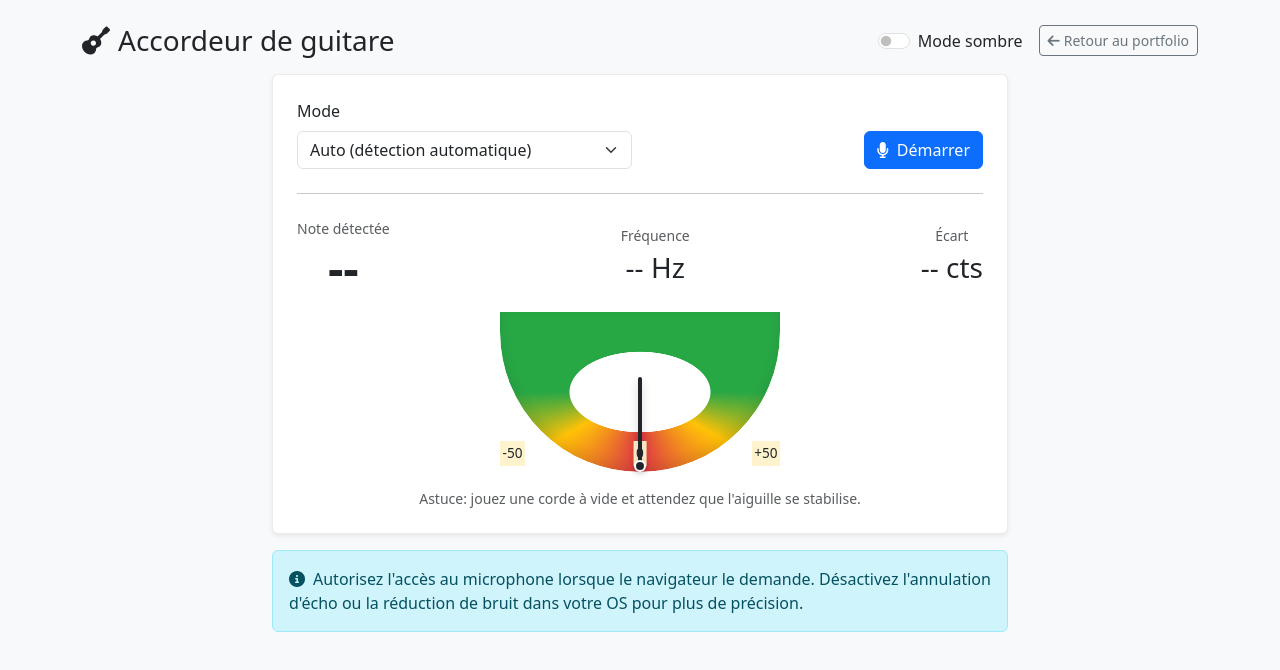
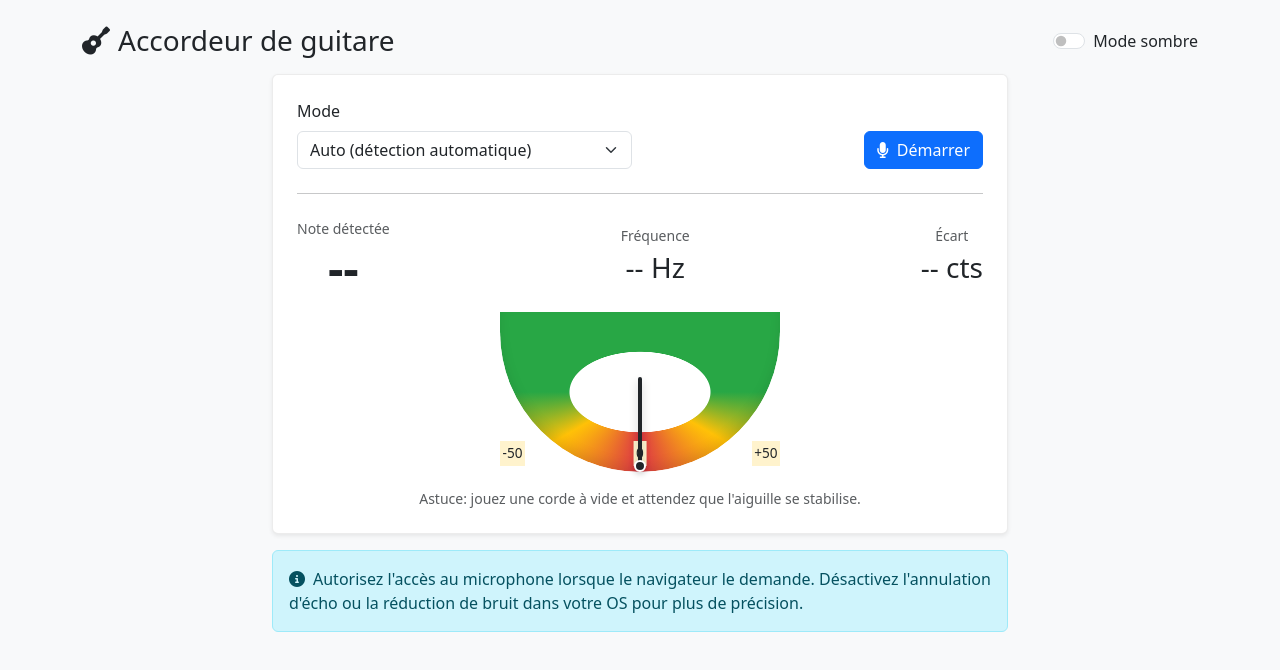
Before and after one commit to Jhonito021/Accordeur-Guitare, a plain HTML site: page index.html in a window 1280 px wide. Drawn offline with nearby package versions, Linux system fonts and the light colour scheme.

Commit message:
7è commit

```diff
--- a/index.html
+++ b/index.html
@@ -17,7 +17,6 @@
                     <input class="form-check-input" type="checkbox" role="switch" id="themeToggle">
                     <label class="form-check-label" for="themeToggle">Mode sombre</label>
                 </div>
-                <a href="index.html" class="btn btn-outline-secondary btn-sm"><i class="fa-solid fa-arrow-left me-1"></i>Retour au portfolio</a>
             </div>
         </div>
 
```
